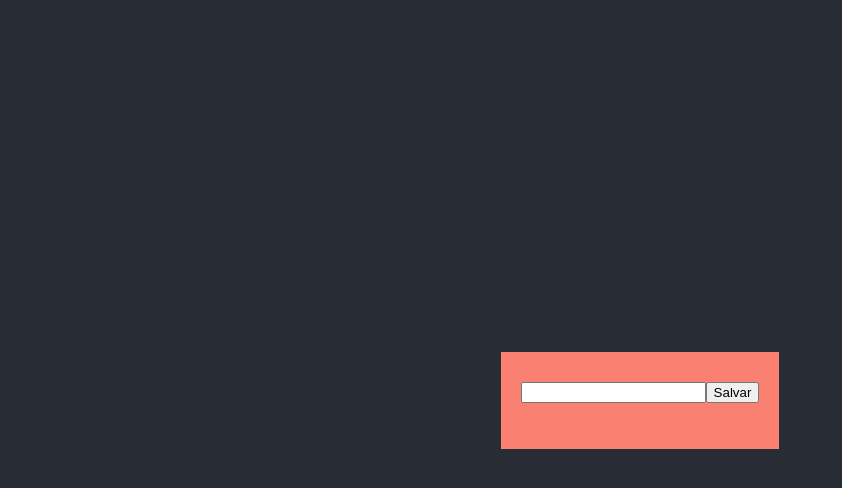
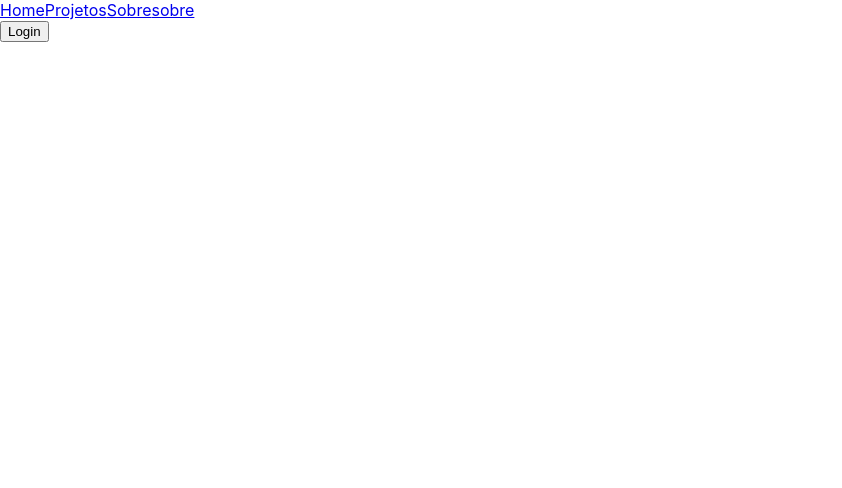
Before and after one commit to pitfritsch/grupo-estudos-react, a React (Create React App) app: page / in a window 1280 px wide. Shown: the top 488 px of the page, without its empty margins (0-842 px from the left). Built offline with nearby package versions, Linux system fonts and the light colour scheme.

Commit message:
implementação de roteamento

```diff
--- a/package.json
+++ b/package.json
@@ -8,6 +8,7 @@
     "@testing-library/user-event": "^12.1.10",
     "react": "^17.0.2",
     "react-dom": "^17.0.2",
+    "react-router-dom": "^5.3.0",
     "react-scripts": "4.0.3",
     "web-vitals": "^1.0.1"
   },
--- a/src/App.jsx
+++ b/src/App.jsx
@@ -1,15 +1,25 @@
+import { BrowserRouter, Switch, Route } from 'react-router-dom';
 import './App.css';
-import TodoList from './components/functional/TodoList';
+import HomePage from './pages/HomePage';
+import Projetos from './pages/Projetos';
+import Sobre from './pages/Sobre';
 
 function App() {
   return (
-    <div className="App">
-      <header className="App-header">
-        <div style={{ backgroundColor: 'salmon', padding: '20px' }}>
-          <TodoList />
-        </div>
-      </header>
-    </div>
+    <BrowserRouter>
+      <Switch>
+        <Route path="/" exact >
+          <HomePage />
+        </Route>
+        <Route path="/projetos/:idProjeto" component={Projetos} />
+        <Route path='/sobre'>
+          <Sobre />
+        </Route>
+        <Route>
+          <h1>404</h1>
+        </Route>
+      </Switch>
+    </BrowserRouter>
   );
 }
 
--- /dev/null
+++ b/src/components/functional/Navbar.jsx
@@ -0,0 +1,13 @@
+import React from 'react'
+import { Link } from 'react-router-dom'
+
+export default function Navbar() {
+  return (
+    <div>
+      <Link to='/'>Home</Link>
+      <Link to='/projetos'>Projetos</Link>
+      <Link to='/sobre'>Sobre</Link>
+      <a href="/sobre">sobre</a>  {/* recarrega */}
+    </div>
+  )
+}
--- /dev/null
+++ b/src/pages/HomePage.jsx
@@ -0,0 +1,21 @@
+import React from 'react'
+import { useHistory } from 'react-router'
+import Navbar from '../components/functional/Navbar'
+
+export default function HomePage() {
+  const history = useHistory()
+
+  function login() {
+    //código de login
+    history.push('/projetos/20', {
+      id: 100
+    })
+  }
+
+  return (
+    <div>
+      <Navbar />
+      <button onClick={login}>Login</button>
+    </div>
+  )
+}
--- /dev/null
+++ b/src/pages/Projetos.jsx
@@ -0,0 +1,20 @@
+import React from 'react'
+import { useParams } from 'react-router'
+import Navbar from '../components/functional/Navbar'
+
+export default function Projetos({ history, location, match}) {
+  const { idProjeto } = useParams()
+
+  console.log(match.params.idProjeto)
+
+  return (
+    <div>
+      <Navbar />
+      projetos
+      <br />
+      {idProjeto}
+      <br />
+      {location.state?.id}
+    </div>
+  )
+}
--- /dev/null
+++ b/src/pages/Sobre.jsx
@@ -0,0 +1,20 @@
+import React from 'react'
+import { useLocation } from 'react-router'
+import Navbar from '../components/functional/Navbar'
+
+function useQuery() {
+  return new URLSearchParams(useLocation().search)
+}
+
+export default function Sobre() {
+  const params = useQuery()
+
+  console.log(params.get("nome"))
+
+  return (
+    <div>
+      <Navbar />
+      sobre
+    </div>
+  )
+}
```
Also changed, not shown: 1 other file (tests, documents, lock files or other folders).
